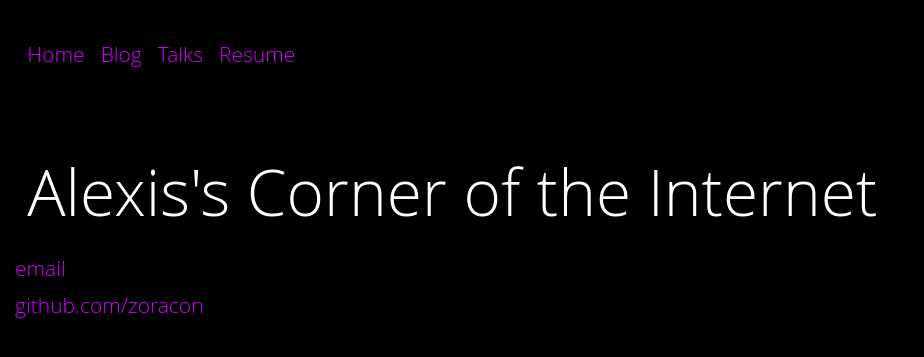
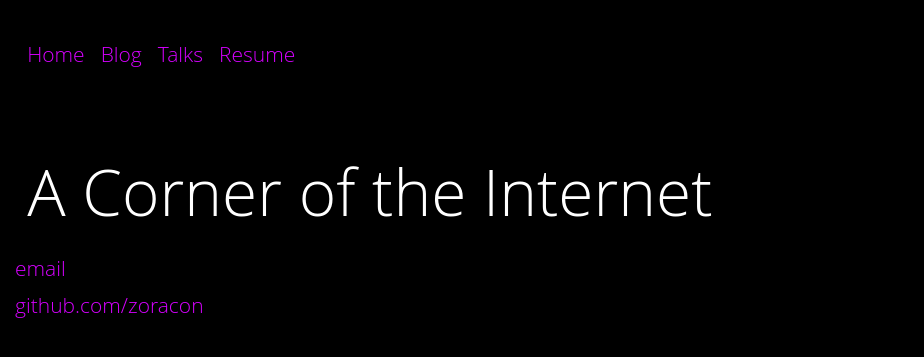
Before and after one commit to zoracon/zoracon.github.io, a Jekyll site: the page built from index.html, in a window 1280 px wide. Shown: the top 357 px of the page, without its empty margins (0-924 px from the left). Built offline with Jekyll 4.4.1, drawn with Linux system fonts in a browser that asks for light colours.

Commit message:
Remove name

```diff
--- a/index.html
+++ b/index.html
@@ -4,6 +4,6 @@ title: Alexis
 ---
 <main>
 <div class="blurb">
-	<h1>Alexis's Corner of the Internet</h1>
+	<h1>A Corner of the Internet</h1>
 </div><!-- /.blurb -->
 </main>
```
